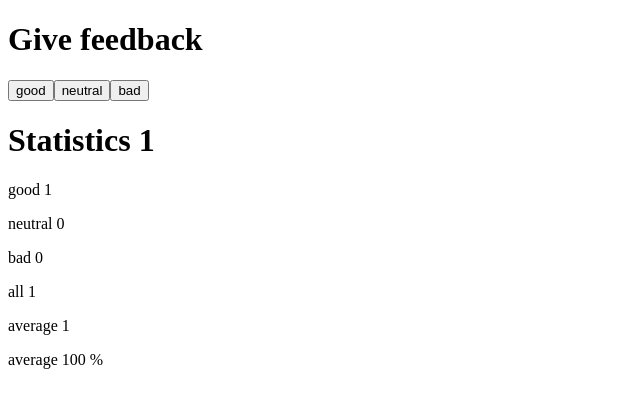
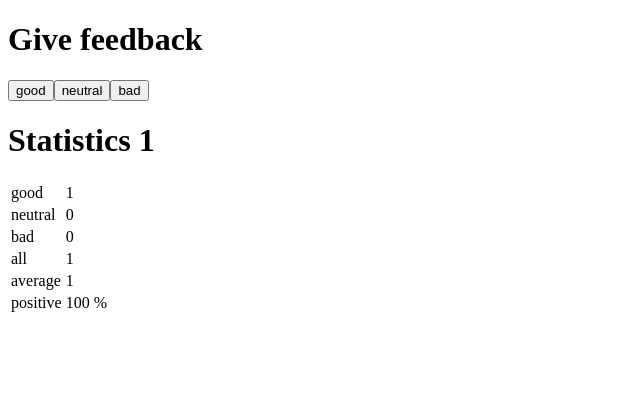
Before and after one commit to keranenkirill/FullStackOpen, a React (Vite) app in the folder osa1/part1/: page / in a window 1280 px wide. Both pictures are taken after a click on the button "good". Shown: the top 408 px of the page, without its empty margins (0-640 px from the left). Built offline with nearby package versions, Linux system fonts and the light colour scheme.

Commit message:
1.11*: unicafe step6

```diff
--- a/osa1/part1/src/App.jsx
+++ b/osa1/part1/src/App.jsx
@@ -6,11 +6,14 @@ const Button = (props) => (
      {props.text}
   </button>
 );
+
 const StatisticsLine = (props) =>{
   return(
-    <div>
-      <p>{props.text} {props.val}</p>
-    </div>
+  <tr>
+    <td>{props.text}</td>
+    <td>{props.val}</td>
+  </tr>
+
   )
 }
 
@@ -18,12 +21,17 @@ const Statistics = (props) => {
   console.log(props)
   return (
     <div>
-      <StatisticsLine text="good"  val={props.good_val}/>
-      <StatisticsLine text="neutral" val={props.neutral_val}/>
-      <StatisticsLine text="bad" val={props.bad_val}/>
-      <StatisticsLine text="all" val={props.all_votes}/>
-      <StatisticsLine text="average" val={props.average || 0}/>
-      <StatisticsLine text="average" val={props.pos_pers + " %" || 0}/>
+      <table>
+      <tbody>
+        <StatisticsLine text="good"  val={props.good_val}/>
+        <StatisticsLine text="neutral" val={props.neutral_val}/>
+        <StatisticsLine text="bad" val={props.bad_val}/>
+        <StatisticsLine text="all" val={props.all_votes}/>
+        <StatisticsLine text="average" val={props.average || 0}/>
+        <StatisticsLine text="positive" val={props.pos_pers + " %" || 0}/>
+      </tbody>
+    </table>
+
     </div>
   )
 }
```
